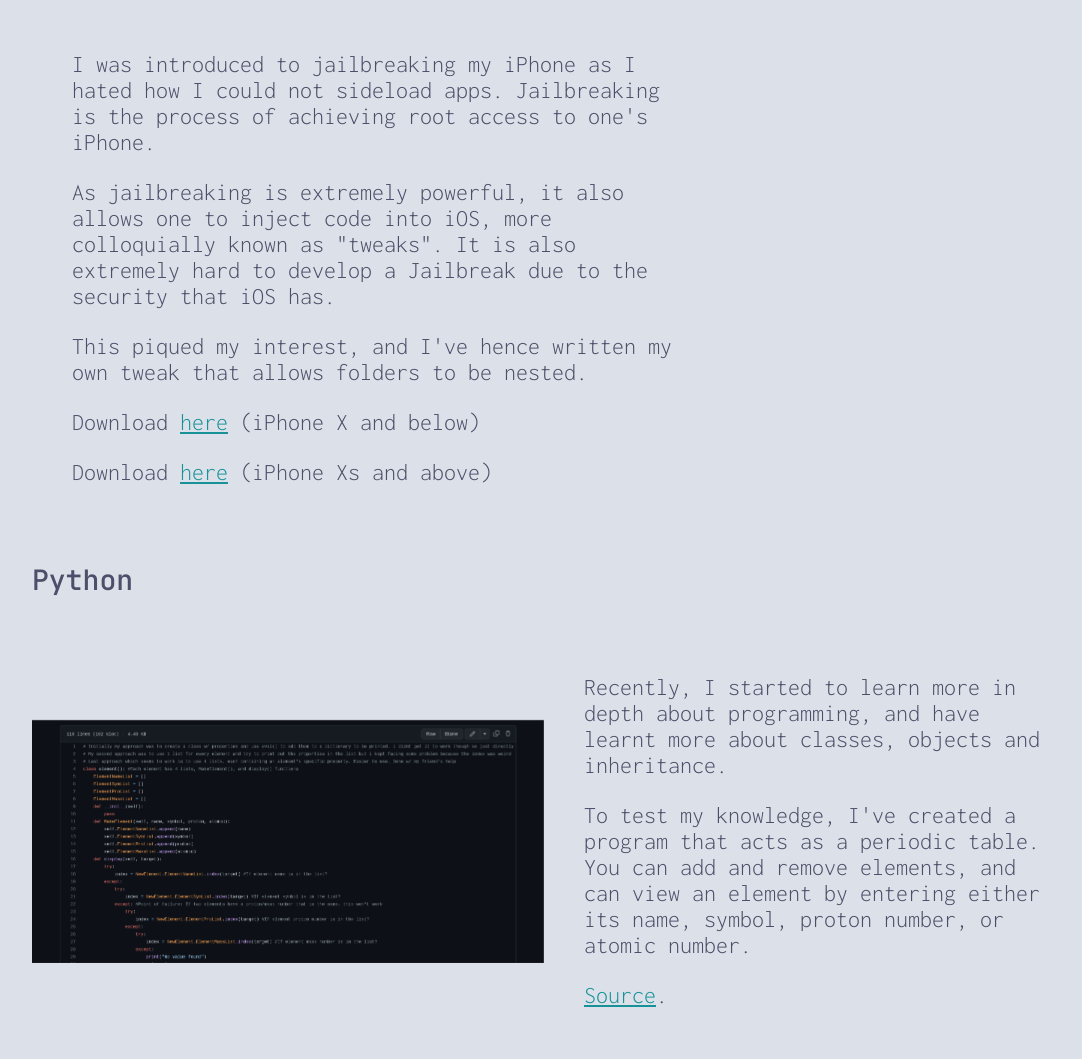
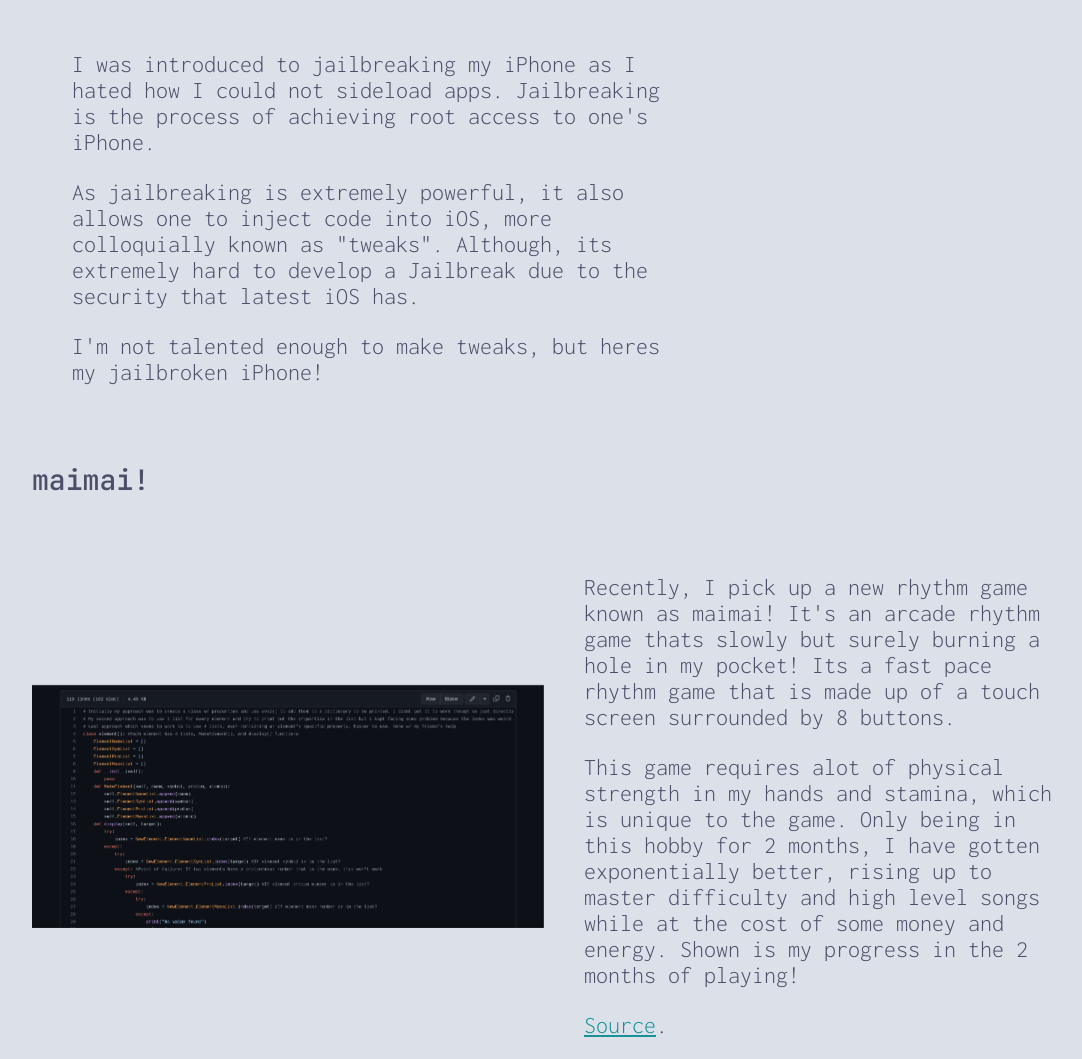
Before and after one commit to Trustcache/trustcache.github.io, a plain HTML site: page achievements.html in a window 1280 px wide. Shown: the part 433-1492 px from the top of the page, without its empty margins (96-1178 px from the left). Drawn offline with Linux system fonts and the light colour scheme; files whose address does not match are found by name.

Commit message:
Update achievements.html

```diff
--- a/achievements.html
+++ b/achievements.html
@@ -60,15 +60,9 @@
                     <p>I was introduced to jailbreaking my iPhone as I hated how I could not sideload apps. Jailbreaking is the process of achieving
                         root access to one's iPhone. </p>
                     <p>As jailbreaking is extremely powerful, it also allows one to inject code into iOS, more
-                        colloquially known as "tweaks". It is also extremely hard to develop a Jailbreak due to the security that iOS has. </p>
-                    <p>This piqued my interest, and I've hence written my own tweak that allows folders to be nested.
+                        colloquially known as "tweaks". Although, its extremely hard to develop a Jailbreak due to the security that latest iOS has. </p>
+                    <p>I'm not talented enough to make tweaks, but heres my jailbroken iPhone!
                     </p>
-                    <p>Download <a
-                            href="https://cdn.discordapp.com/attachments/688122301975363591/941965598353653760/com.htrowii.nestedfoldersarm64_1.0.0_iphoneos-arm.deb">here</a>
-                        (iPhone X and below) </p>
-                    <p>Download <a
-                            href="https://cdn.discordapp.com/attachments/688122301975363591/941965598575968256/com.htrowii.nestedfoldersarm64e_1.0.0_iphoneos-arm.deb">here</a>
-                        (iPhone Xs and above) </p>
                     <ul>
             </div>
         </div>
@@ -107,20 +101,18 @@
                 <img src="img/Swift.png" title="Swift"></img>
             </div>
         </div> -->
-        <h3>Python</h3>
+        <h3>maimai!</h3>
         <div class="contentflexboxleft">
             <div class="contentleft">
                 <img src="img/Python.png" title="Python"></img>
             </div>
             <div class="contentright">
                 <ul>
-                    <p>Recently, I started to learn more in depth about programming, and have learnt more about classes,
-                        objects and inheritance. </p>
-                    <p>To test my knowledge, I've created a program that acts as a periodic table. You can add and
-                        remove elements, and can view an element by entering either its name, symbol, proton number, or
-                        atomic number. </p>
+                    <p>Recently, I pick up a new rhythm game known as maimai! It's an arcade rhythm game thats slowly but surely burning a hole in my pocket! Its a fast pace rhythm game that is made up of a touch screen surrounded by 8 buttons. </p>
+                    <p>This game requires alot of physical strength in my hands and stamina, which is unique to the game. Only being in this hobby for 2 months, I have gotten exponentially better, rising up to master difficulty and high level songs while at the cost of some money and energy. Shown is my progress in the 2 months of playing! </p>
                     <p><a href="https://raw.githubusercontent.com/hrtowii/Pythonstuff/main/PeriodicTable.py">Source</a>.
                     </p>
+
                 </ul>
             </div>
         </div>
```
